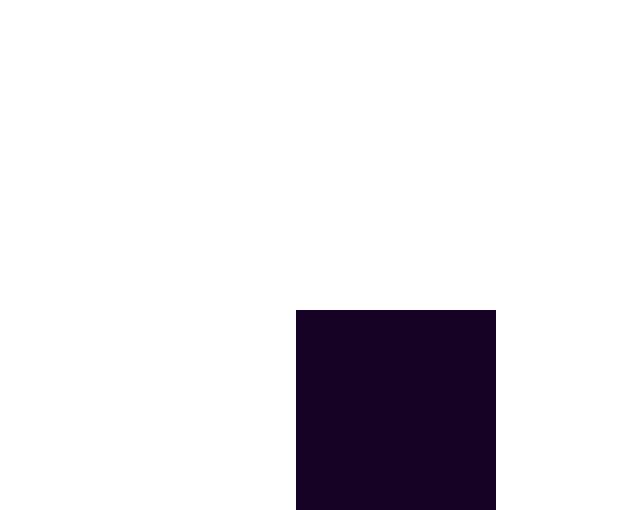
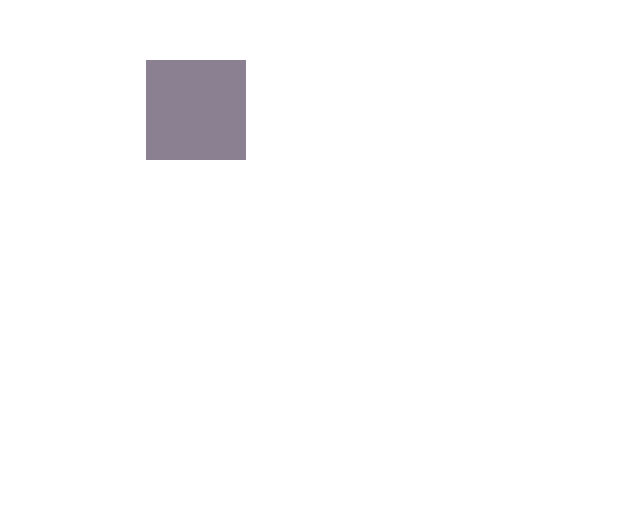
Before and after one commit to Lu-Smith/animated_portfolio_sass_typescript, a React (Create React App) app: page / in a window 1280 px wide. Shown: the part 290-800 px from the top of the page, without its empty margins (444-1084 px from the left). Built offline with nearby package versions, Linux system fonts and the light colour scheme.

Commit message:
Testing animations

```diff
--- a/src/App.tsx
+++ b/src/App.tsx
@@ -14,6 +14,7 @@ function App() {
       <section>Parallax</section>
       <section>Contact</section> */}
       <Test />
+      <Test />
     </div>
   );
 }
--- a/src/Test.tsx
+++ b/src/Test.tsx
@@ -6,10 +6,11 @@ const Test = () => {
     <div className='course'>
         <motion.div
         className="box"
-        initial={{opacity: 0, scale: 0.5}}
-        animate={{opacity: 1 , scale: 1, x: 200, y: 300}}
-        transition={{duration: 2, delay: 2}}>
-
+        initial={{opacity: 0.5, scale: 0.5}}
+        transition={{duration: 2}}
+        whileHover={{ opacity: 1, scale: 2}}
+        whileTap={{ opacity: 1, scale: 2}}
+        drag>
         </motion.div>
     </div>
   )
```
